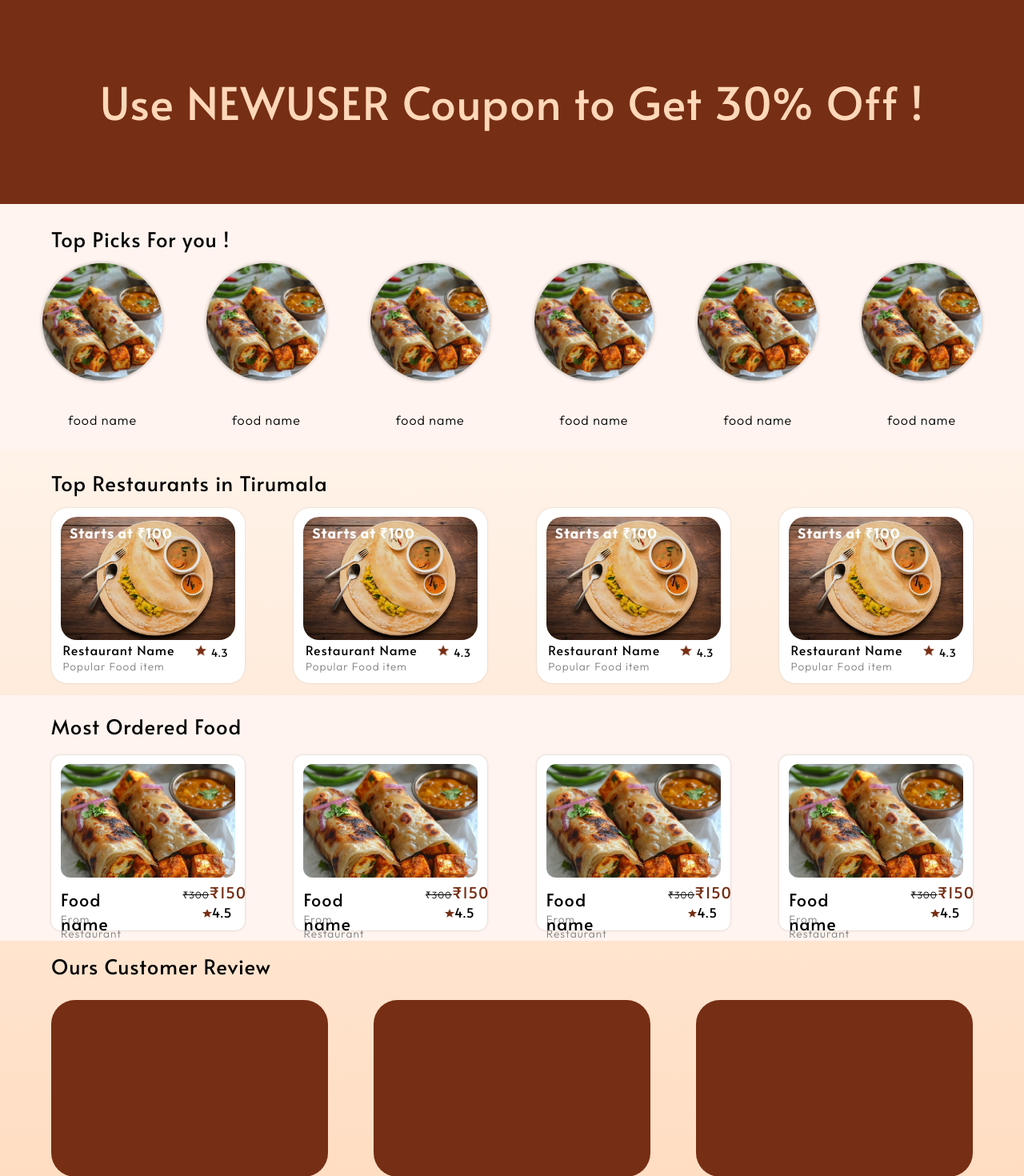
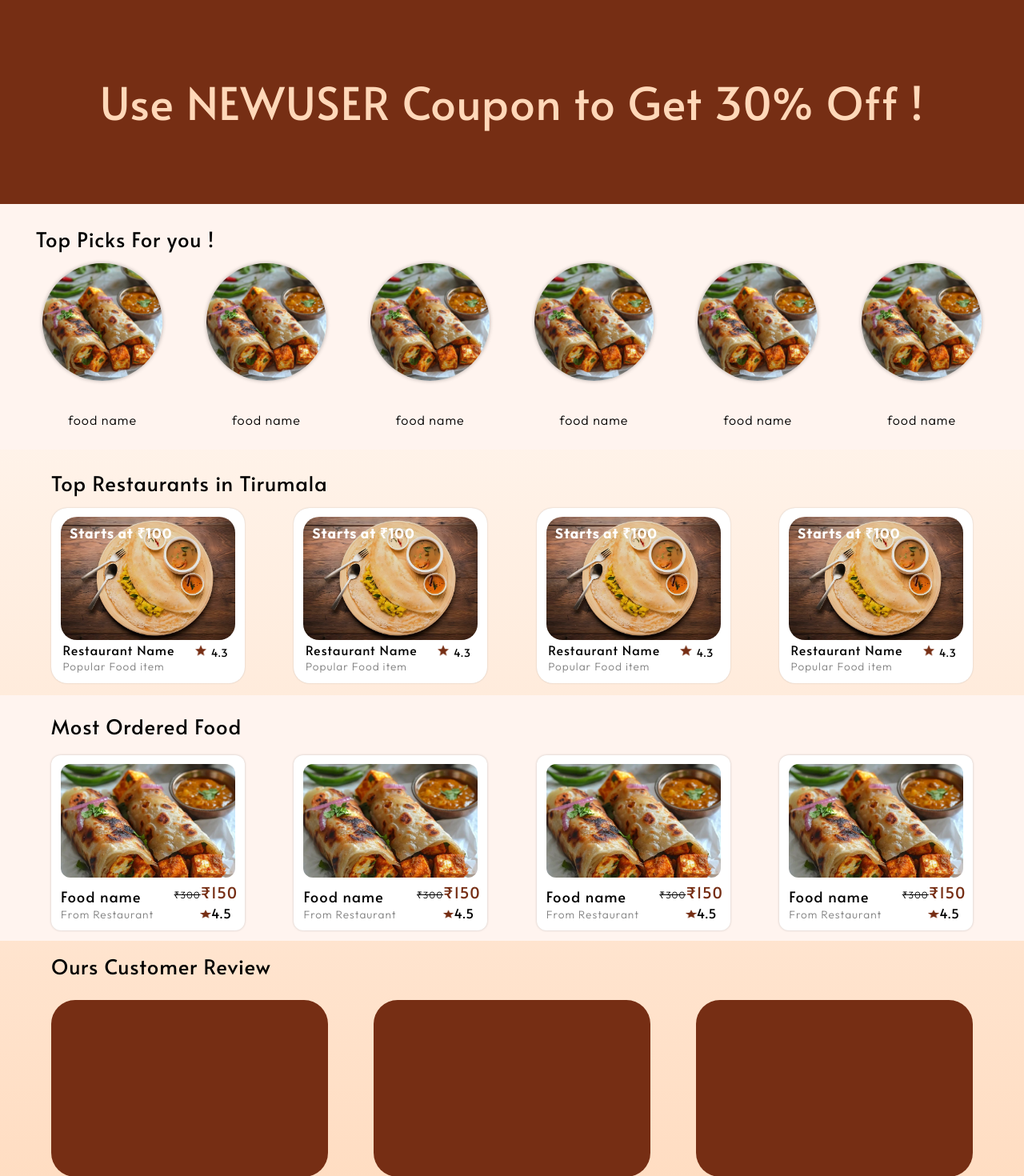
Before and after one commit to StarterWave25/AnnamCart, a PHP site: page / in a window 1280 px wide. Shown: the part 142-1612 px from the top of the page at 80% size. Run offline with PHP 8.4, Linux system fonts and the light colour scheme.

Commit message:
Index changes done

```diff
--- a/styles/BeforeSearch.css
+++ b/styles/BeforeSearch.css
@@ -3,7 +3,7 @@ body{
 }
 
 .popular-heading{
-  width: 95%;
+  width: 92%;
   height: 10vh;
   display: flex;
   justify-self: right;
--- a/styles/index.css
+++ b/styles/index.css
@@ -19,7 +19,7 @@
 }
 
 .top-head {
-  width: 90%;
+  width: 93%;
   height: 20%;
   display: flex;
   align-items: end;
@@ -256,29 +256,26 @@
   height: 20%;
   display: flex;
   justify-content: space-between;
-  align-items: center;
 }
 
 .most-order-details {
-  width: 50%;
-  height: 95%;
+  width: 65%;
+  height: 100%;
   display: flex;
-  align-items: center;
   justify-content: space-between;
   flex-direction: column;
 }
 
 .most-order-food-name {
   width: 100%;
+  font-size: 1.15rem;
   height: 50%;
-  font-size: 1.35rem;
 }
 
 .order-place {
   font-size: 0.85rem;
   color: gray;
   width: 100%;
-  height: 25%;
 }
 
 .orginal-price {
@@ -291,8 +288,8 @@
 }
 
 .order-ratings {
-  width: 30%;
-  height: 95%;
+  width: 35%;
+  height: 100%;
   display: flex;
   align-items: center;
   justify-content: space-between;
```
